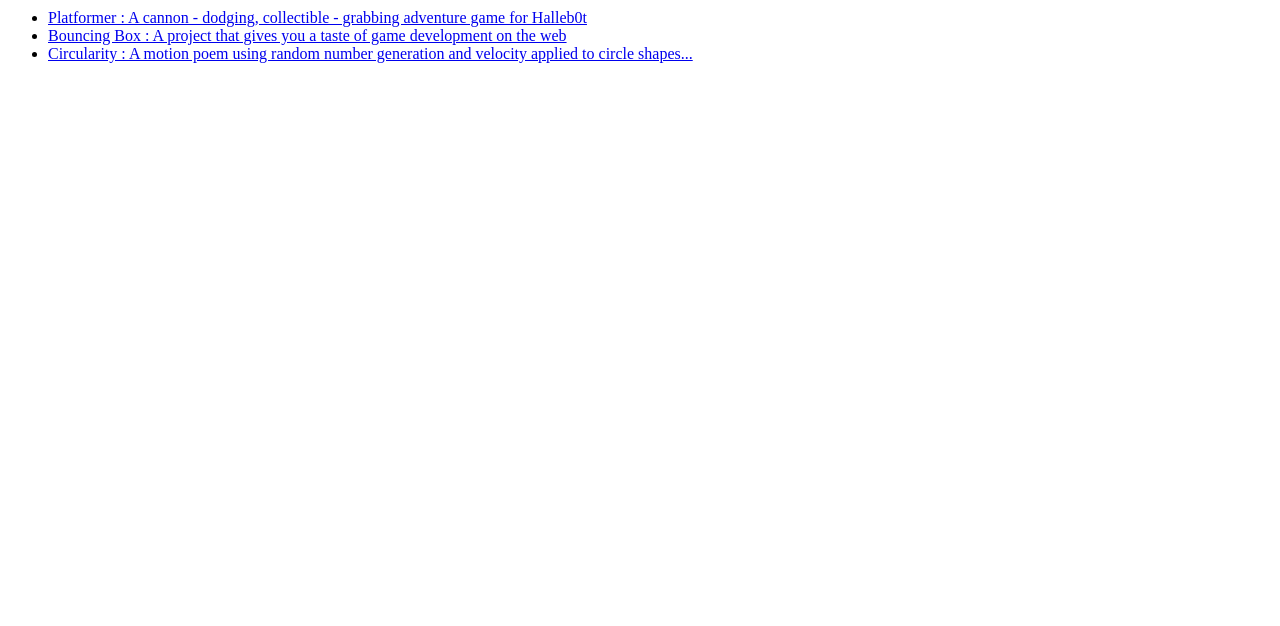
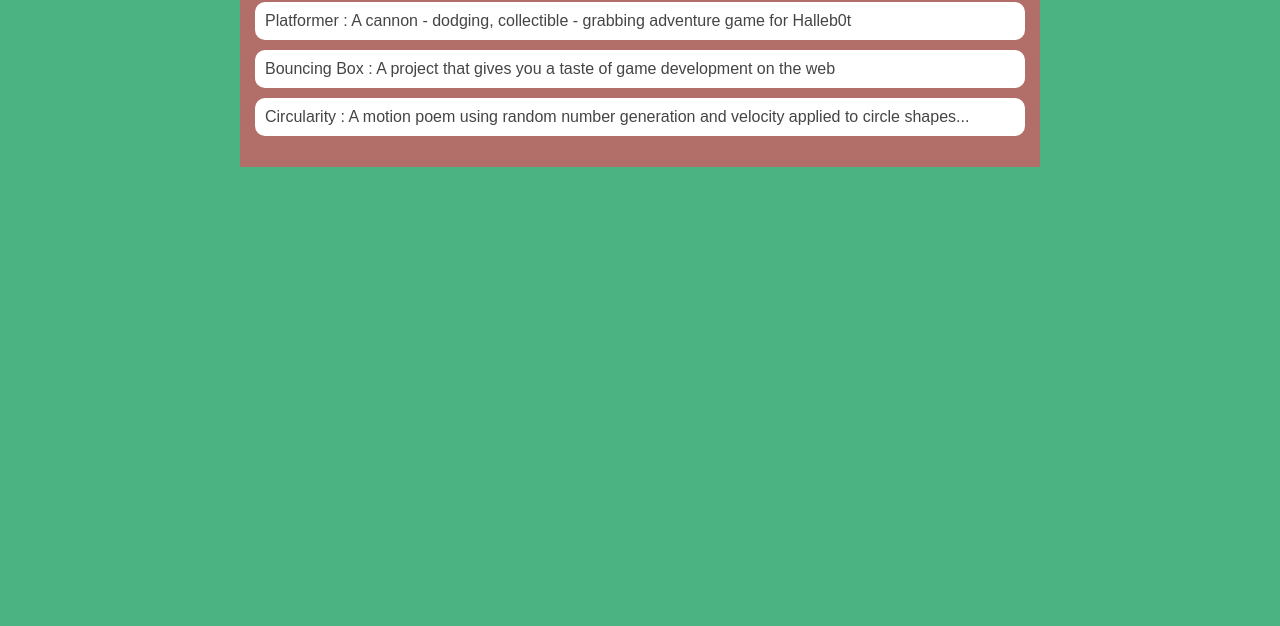
Before and after one commit to AmariMcGee1/AmariMcGee1.github.io, a plain HTML site: page portfolio.html in a window 1280 px wide. Shown: the part 174-800 px from the top of the page. Drawn offline with Linux system fonts and the light colour scheme.

Commit message:
add portfolio.html file

```diff
--- a/portfolio.html
+++ b/portfolio.html
@@ -2,7 +2,7 @@
 <html>
     <head>
       <title> Amari's Website</title>
-      <a href=""
+      <link rel="stylesheet" href="style.css">
     </head>
 
     <body>
--- a/style.css
+++ b/style.css
@@ -61,3 +61,28 @@
 h2, h3 {
     margin: 0px;
 }
+         /* portfolio styles */
+         .content h1 {
+            color: black;
+        }
+
+        #portfolio {
+            list-style-type: none;
+            padding-left: 0;
+        }
+
+        #portfolio li {
+            background: #fff;
+            padding: 10px;
+            border-radius: 10px;
+            margin-bottom: 10px;
+        }
+
+        #portfolio li:hover {
+            background: #eee;
+        }
+
+        #portfolio a {
+            text-decoration: none;
+            color: #454545;
+        }
```
